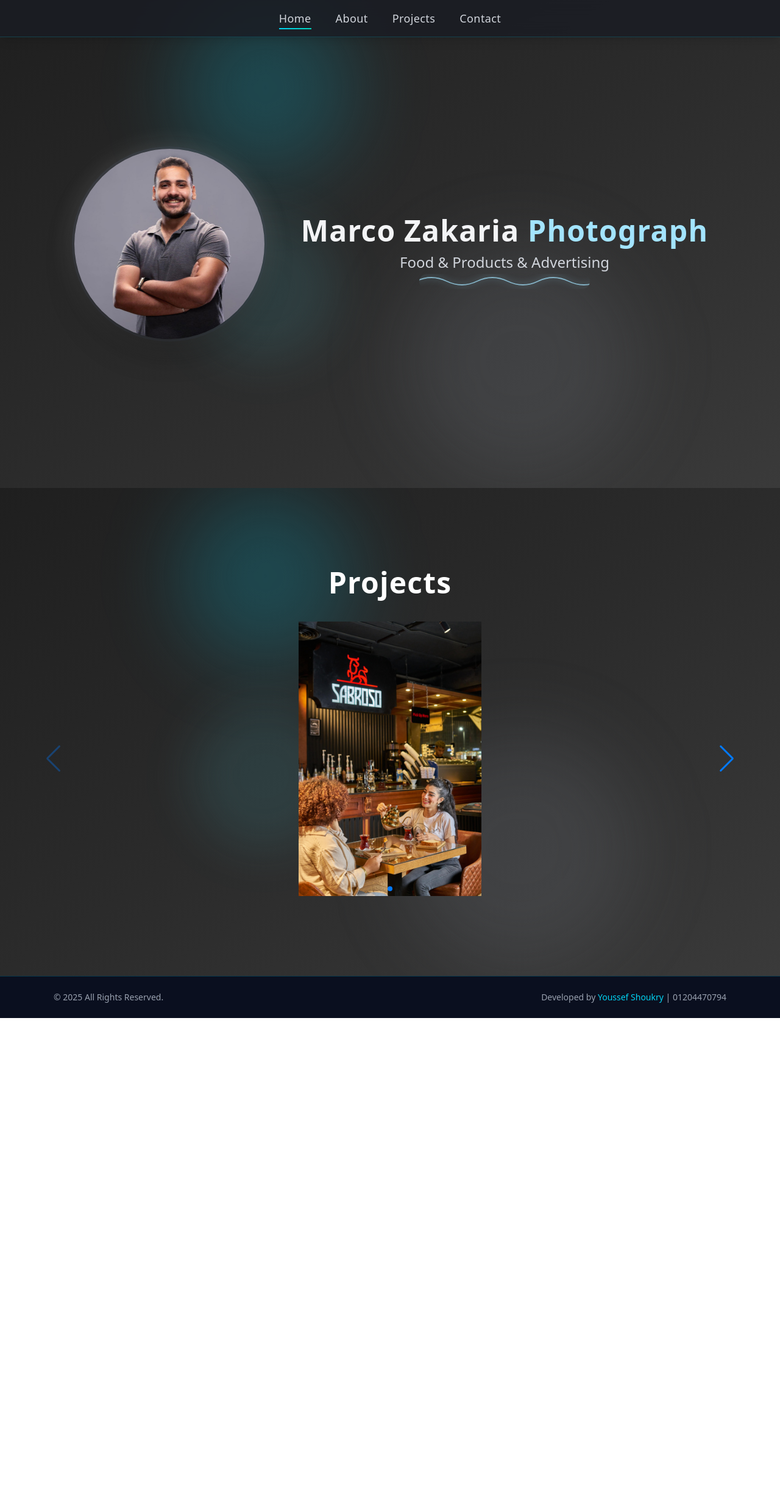
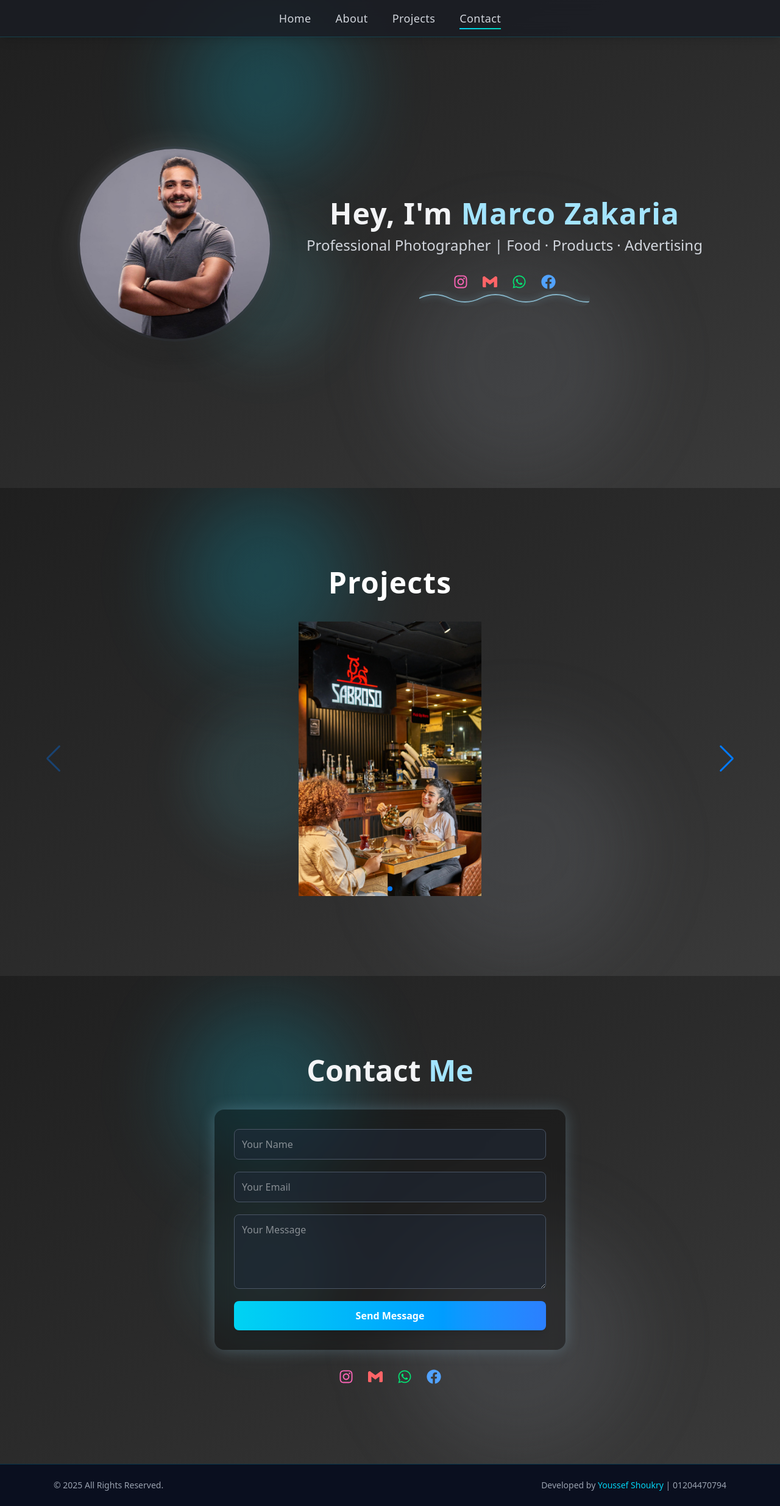
Before and after one commit to youssefshoukry1/Marco-portfolio, a Next.js app: page / in a window 1280 px wide. Shown: the whole page at 61% size. Before the commit the page ends 1669 px from the top, so only its background shows below. Built offline with nearby package versions, Linux system fonts and the light colour scheme.

Commit message:
update project

```diff
--- a/package.json
+++ b/package.json
@@ -13,6 +13,7 @@
     "next": "15.4.4",
     "react": "19.1.0",
     "react-dom": "19.1.0",
+    "react-icons": "^5.5.0",
     "swiper": "^11.2.10"
   },
   "devDependencies": {
--- /dev/null
+++ b/src/app/Contact/page.tsx
@@ -0,0 +1,97 @@
+"use client";
+import React from "react";
+import { motion } from "framer-motion";
+import { FaInstagram, FaWhatsapp, FaFacebook } from "react-icons/fa";
+import { SiGmail } from "react-icons/si";
+
+export default function Contact() {
+  return (
+    <section
+      id="contact"
+      className="relative min-h-screen w-full flex flex-col justify-center items-center px-6 py-16 bg-gradient-to-br from-[#1f1f1f] via-[#2b2b2b] to-[#3a3a3a] overflow-hidden"
+    >
+      {/* خلفية متحركة (فقاعات) */}
+      <div className="absolute inset-0 overflow-hidden">
+        <motion.div
+          className="absolute w-72 h-72 bg-cyan-400/20 rounded-full blur-3xl"
+          animate={{ x: [0, 100, -100, 0], y: [0, -80, 60, 0] }}
+          transition={{ duration: 18, repeat: Infinity, ease: "easeInOut" }}
+          style={{ top: "15%", left: "15%" }}
+        />
+        <motion.div
+          className="absolute w-96 h-96 bg-gray-400/15 rounded-full blur-3xl"
+          animate={{ x: [0, -120, 80, 0], y: [0, 70, -90, 0] }}
+          transition={{ duration: 22, repeat: Infinity, ease: "easeInOut" }}
+          style={{ bottom: "10%", right: "10%" }}
+        />
+        <motion.div
+          className="absolute w-60 h-60 bg-cyan-300/10 rounded-full blur-2xl"
+          animate={{ x: [0, 60, -60, 0], y: [0, -50, 50, 0] }}
+          transition={{ duration: 20, repeat: Infinity, ease: "easeInOut" }}
+          style={{ bottom: "20%", left: "20%" }}
+        />
+      </div>
+
+      {/* العنوان */}
+      <motion.h2
+        initial={{ opacity: 0, y: -20 }}
+        animate={{ opacity: 1, y: 0 }}
+        transition={{ duration: 1 }}
+        className="text-4xl md:text-5xl font-bold text-gray-100 mb-10 z-10"
+      >
+        Contact <span className="text-[#a3e4ff]">Me</span>
+      </motion.h2>
+
+      {/* الفورم */}
+      <motion.form
+        initial={{ opacity: 0, scale: 0.9 }}
+        animate={{ opacity: 1, scale: 1 }}
+        transition={{ duration: 1, delay: 0.3 }}
+        className="w-full max-w-xl bg-black/30 backdrop-blur-md rounded-2xl shadow-[0_0_25px_rgba(163,228,255,0.25)] p-8 flex flex-col gap-5 z-10"
+      >
+        <input
+          type="text"
+          placeholder="Your Name"
+          className="p-3 rounded-lg bg-gray-800/50 border border-gray-600 text-gray-100 focus:outline-none focus:border-cyan-400"
+        />
+        <input
+          type="email"
+          placeholder="Your Email"
+          className="p-3 rounded-lg bg-gray-800/50 border border-gray-600 text-gray-100 focus:outline-none focus:border-cyan-400"
+        />
+        <textarea
+          placeholder="Your Message"
+          rows="4"
+          className="p-3 rounded-lg bg-gray-800/50 border border-gray-600 text-gray-100 focus:outline-none focus:border-cyan-400"
+        />
+        <button
+          type="submit"
+          className="bg-gradient-to-r from-cyan-400 to-blue-500 text-white py-3 rounded-lg font-semibold shadow-lg hover:scale-105 transition-transform"
+        >
+          Send Message
+        </button>
+      </motion.form>
+
+      {/* السوشيال ميديا */}
+      <motion.div
+        initial={{ opacity: 0, y: 20 }}
+        animate={{ opacity: 1, y: 0 }}
+        transition={{ duration: 1, delay: 0.6 }}
+        className="flex gap-6 mt-8 text-2xl z-10"
+      >
+        <a href="https://instagram.com" target="_blank" className="text-pink-400 hover:scale-110 transition-transform">
+          <FaInstagram />
+        </a>
+        <a href="mailto:example@gmail.com" className="text-red-400 hover:scale-110 transition-transform">
+          <SiGmail />
+        </a>
+        <a href="https://wa.me/201204470794" target="_blank" className="text-green-400 hover:scale-110 transition-transform">
+          <FaWhatsapp />
+        </a>
+        <a href="https://facebook.com" target="_blank" className="text-blue-400 hover:scale-110 transition-transform">
+          <FaFacebook />
+        </a>
+      </motion.div>
+    </section>
+  );
+}
--- a/src/app/Projects/page.tsx
+++ b/src/app/Projects/page.tsx
@@ -108,13 +108,13 @@ export default function Projects() {
   transition={{ duration: 0.4, delay: index * 0.1, ease: "easeOut" }}
   viewport={{ once: true }}
   className="relative w-[310px] h-[310px] sm:w-[300px] sm:h-[300px] md:w-[450px] md:h-[450px]
-             mx-auto flex items-center justify-center"
+             mx-auto flex items-center justify-center rounded-2xl"
 >
   <Image
     src={card.img}
     alt={`Project ${index}`}
     fill
-    className="object-contain"
+    className="object-contain rounded-2xl"
   />
 </motion.div>
 
--- a/src/app/page.tsx
+++ b/src/app/page.tsx
@@ -3,7 +3,9 @@ import React from "react";
 import Image from "next/image";
 import { motion } from "framer-motion";
 import Projects from "./Projects/page";
-
+import Contact from "./Contact/page";
+import { FaInstagram, FaWhatsapp, FaFacebook } from "react-icons/fa";
+import { SiGmail } from "react-icons/si";
 export default function Home() {
   return (
       <>
@@ -79,8 +81,7 @@ export default function Home() {
         className="relative flex justify-center items-center flex-col text-center z-10"
       >
 <h1 className="lg:text-5xl text-3xl text-gray-100 font-bold tracking-wide">
-          Marco Zakaria{" "}
-          <span className="text-[#a3e4ff]">Photograph</span>
+  Hey, I'm <span className="text-[#a3e4ff]">Marco Zakaria</span>
 </h1>
 <motion.p
   initial={{ opacity: 0, y: 20 }}
@@ -88,8 +89,9 @@ export default function Home() {
   transition={{ duration: 1, delay: 1 }}
   className="lg:text-2xl text-lg mt-3 text-gray-300"
 >
-          Food & Products & Advertising
+  Professional Photographer | Food · Products · Advertising
 </motion.p>
+
 
         {/* خط موجي */}
         <motion.div className="absolute -bottom-7 left-1/2 -translate-x-1/2 w-[280px] h-[25px] overflow-hidden rounded-full">
@@ -112,10 +114,32 @@ export default function Home() {
             }}
           />
         </motion.div>
+
+          {/* السوشيال ميديا */}
+              <motion.div
+                initial={{ opacity: 0, y: 20 }}
+                animate={{ opacity: 1, y: 0 }}
+                transition={{ duration: 1, delay: 0.6 }}
+                className="flex gap-6 mt-8 text-2xl z-10"
+              >
+                <a href="https://instagram.com" target="_blank" className="text-pink-400 hover:scale-110 transition-transform">
+                  <FaInstagram />
+                </a>
+                <a href="mailto:example@gmail.com" className="text-red-400 hover:scale-110 transition-transform">
+                  <SiGmail />
+                </a>
+                <a href="https://wa.me/201204470794" target="_blank" className="text-green-400 hover:scale-110 transition-transform">
+                  <FaWhatsapp />
+                </a>
+                <a href="https://facebook.com" target="_blank" className="text-blue-400 hover:scale-110 transition-transform">
+                  <FaFacebook />
+                </a>
+              </motion.div>
       </motion.div>
     </section>
     <Projects/>
 
+<Contact/>
 
     </>
   );
```
Also changed, not shown: 1 other file (tests, documents, lock files or other folders). Lines whose indentation alone changed are shown as unchanged.
